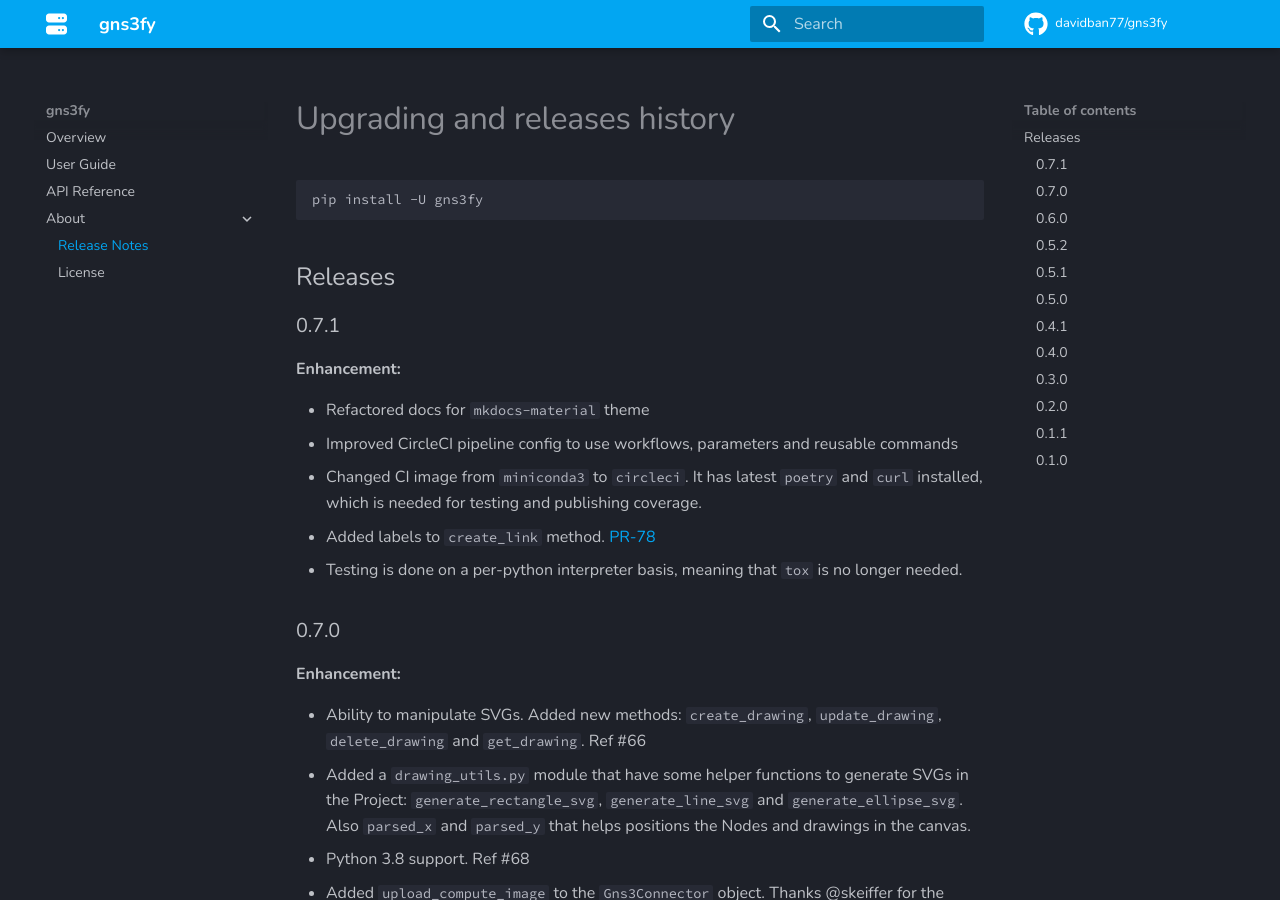
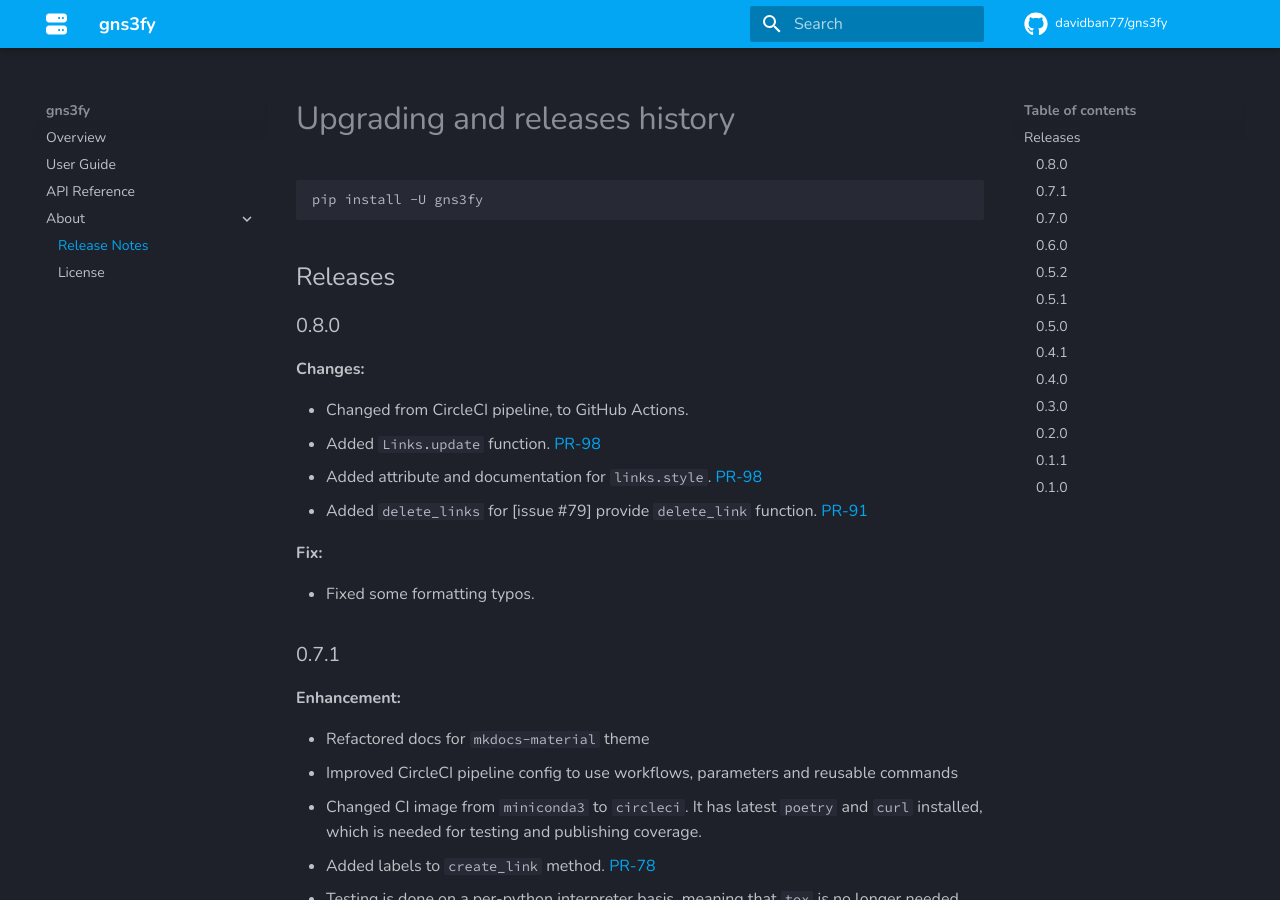
Before and after one commit to davidban77/gns3fy, an MkDocs documentation site: the page built from docs/content/about/changelog.md, in a window 1280 px wide and 900 px high. Built offline with MkDocs 1.6.1 and Material for MkDocs 9.7.7, drawn with Linux system fonts in a browser that asks for light colours; comment, search, counter and statistics services are not loaded.

Commit message:
added changelog for v0.8.0

````diff
--- a/docs/content/about/changelog.md
+++ b/docs/content/about/changelog.md
@@ -5,6 +5,19 @@ pip install -U gns3fy
 ```
 
 ## Releases
+
+### 0.8.0
+
+**Changes:**
+
+- Changed from CircleCI pipeline, to GitHub Actions.
+- Added `Links.update` function. [PR-98](https://github.com/davidban77/gns3fy/pull/98)
+- Added attribute and documentation for `links.style`. [PR-98](https://github.com/davidban77/gns3fy/pull/98)
+- Added `delete_links` for [issue #79] provide `delete_link` function. [PR-91](https://github.com/davidban77/gns3fy/pull/91)
+
+**Fix:**
+
+- Fixed some formatting typos.
 
 ### 0.7.1
 
````
